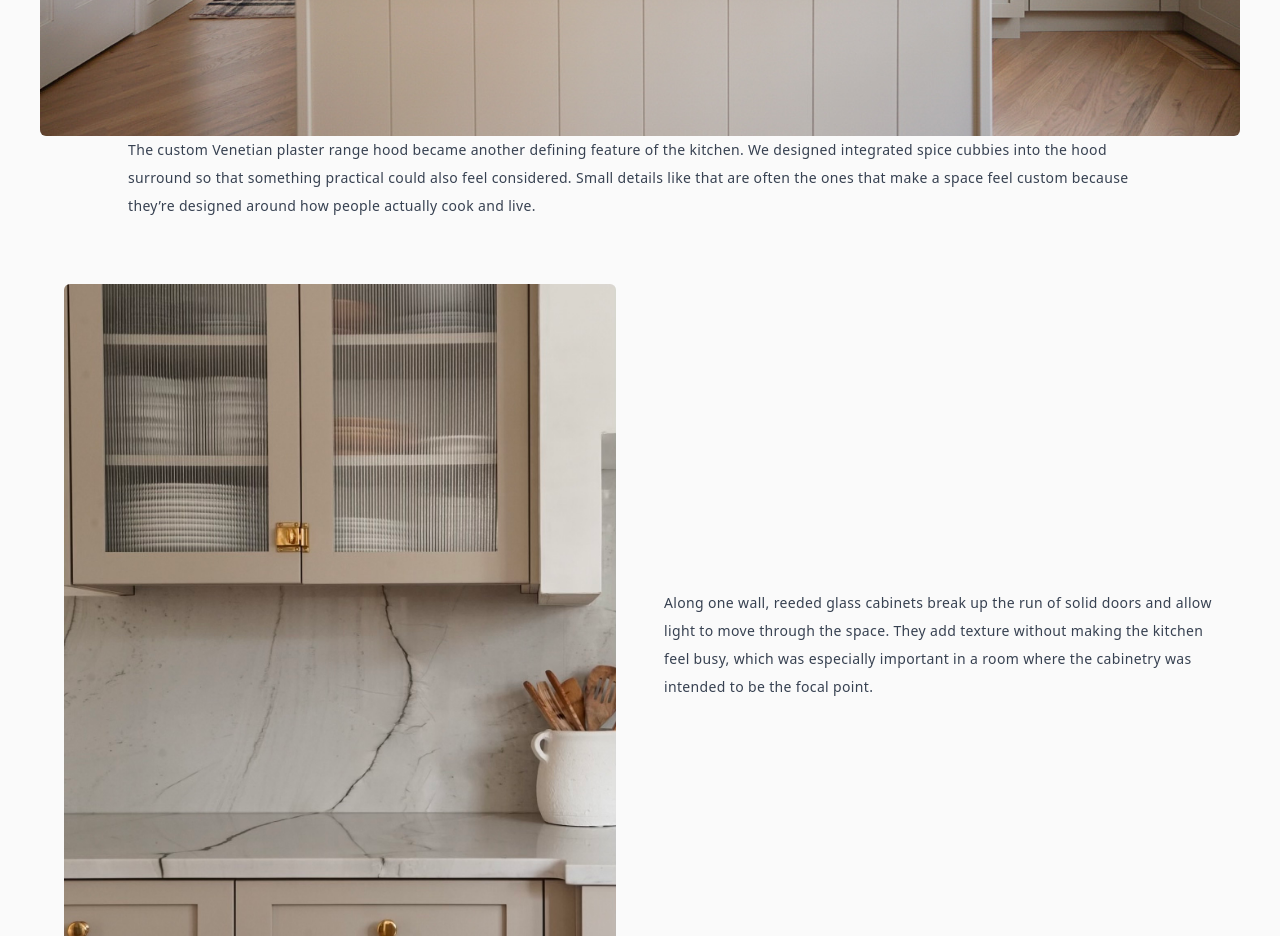
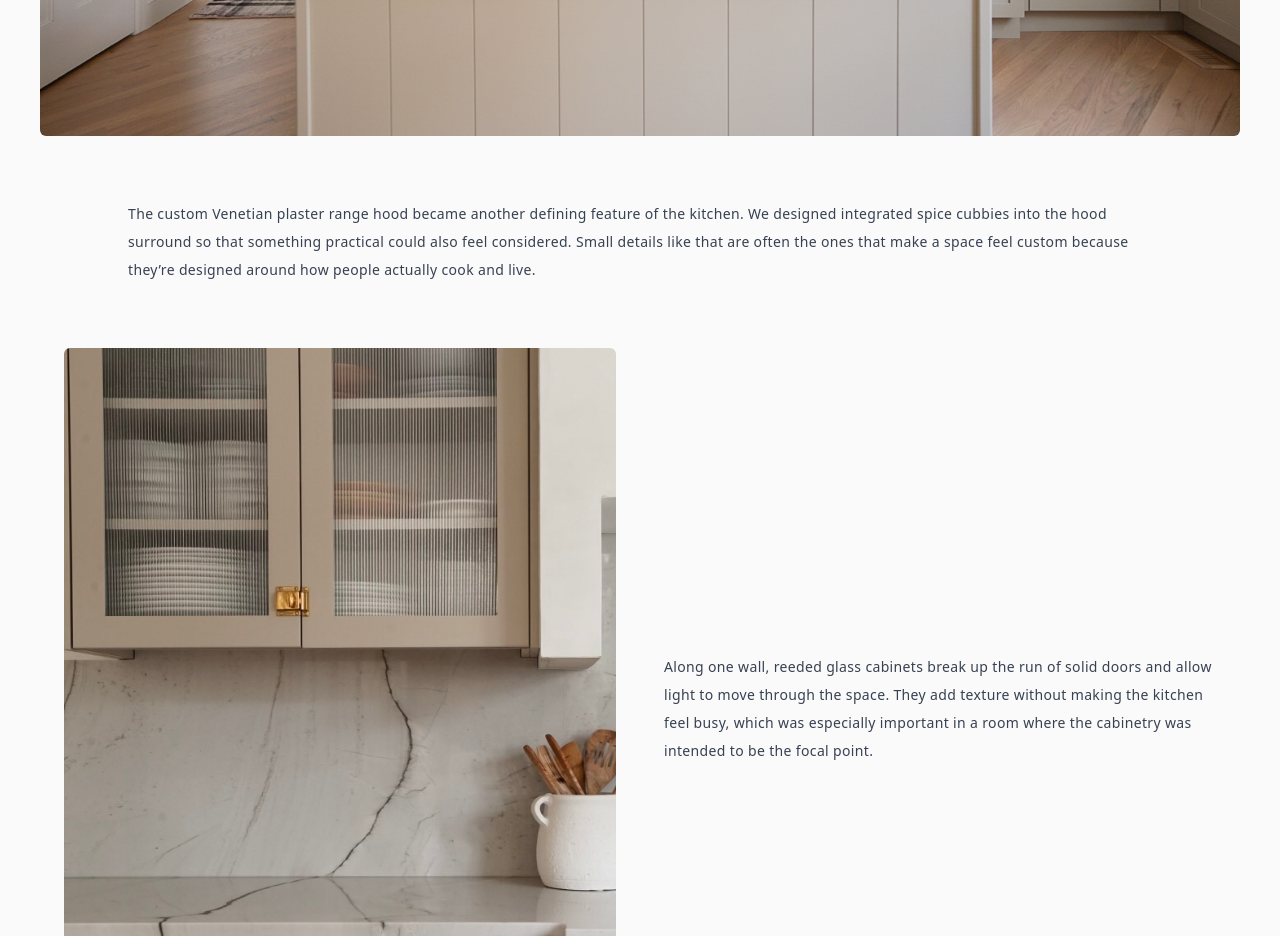
Before and after one commit to HalcyonHaus/halcyonhaus-site, a Next.js app: page /projects/canyon-cottage-kitchen in a window 1280 px wide. Shown: the part 3160-4096 px from the top of the page. Built offline with nearby package versions, Linux system fonts and the light colour scheme.

Commit message:
Update canyon-cottage-kitchen.js

```diff
--- a/pages/projects/canyon-cottage-kitchen.js
+++ b/pages/projects/canyon-cottage-kitchen.js
@@ -104,7 +104,7 @@ Once that decision was made, every other material followed.          </p>
           </div>
         </motion.div>
 
-      {/* Full Width Image */}
+{/* Full Width Image */}
 <motion.div {...subtleFade} className="mb-16">
   <img
     src="/images/HERO1.JPG"
@@ -112,7 +112,7 @@ Once that decision was made, every other material followed.          </p>
     className="w-full rounded-md object-cover"
   />
 
-  <section className="text-sm leading-7 tracking-wide font-inter text-gray-700 space-y-6 mb-16 px-4 md:px-0 max-w-5xl mx-auto">
+  <section className="mt-16 text-sm leading-7 tracking-wide font-inter text-gray-700 space-y-6 px-4 md:px-0 max-w-5xl mx-auto">
     <p>
       The custom Venetian plaster range hood became another defining feature of the kitchen. We designed integrated spice cubbies into the hood surround so that something practical could also feel considered. Small details like that are often the ones that make a space feel custom because they’re designed around how people actually cook and live.
     </p>
```
